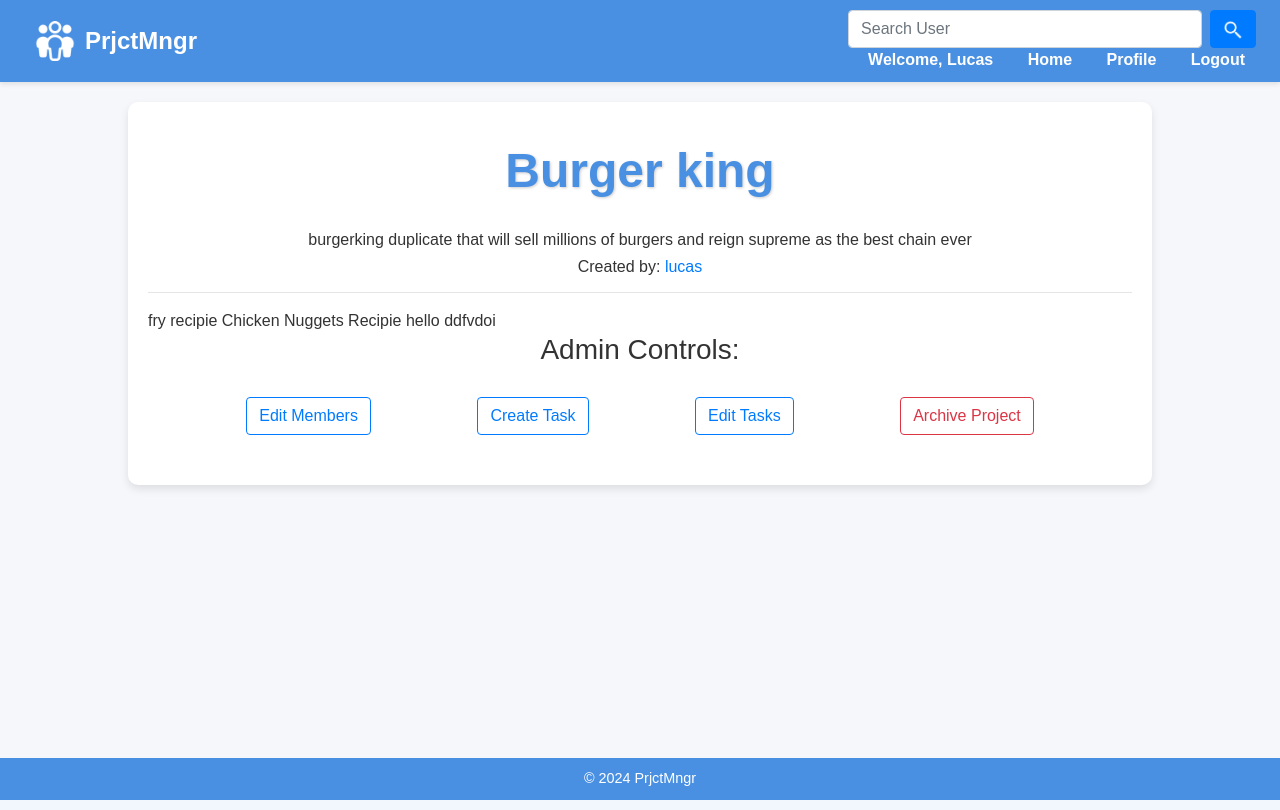
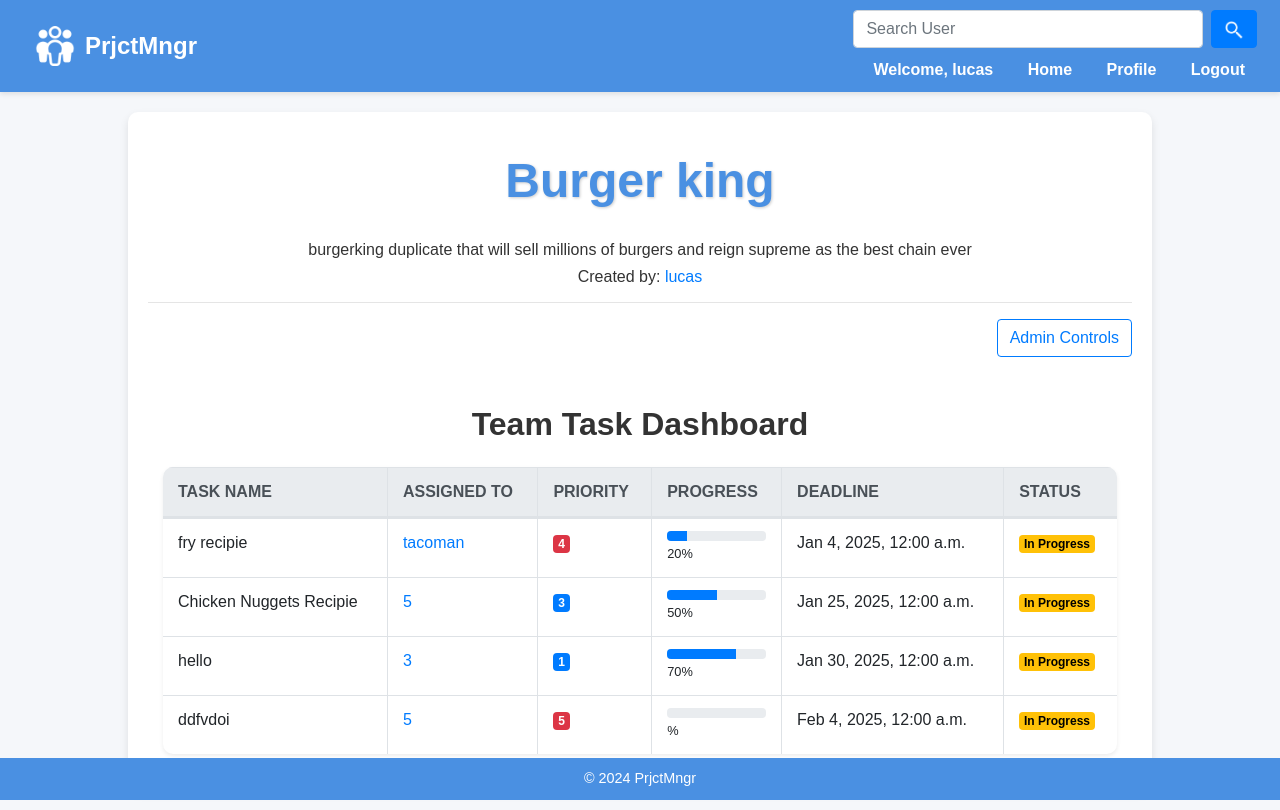
Before and after one commit to lucashurt/TeamManagement, a Django app: a page that uses team/templates/team.html in a window 1280 px wide. Run offline with Django 5.2, Linux system fonts and the light colour scheme; a user stored in the database is signed in; data comes from the database, SQL or seed files in the repository; both versions use the stored data as it was after the commit; parts of the project's set-up code (start-up, migrations or seed data) failed here and were passed over.

Commit message:
added task dashboard in team view that shows overview information on all the tasks in the current project

```diff
--- a/team/static/team.js
+++ b/team/static/team.js
@@ -5,6 +5,13 @@
 
     const createTaskContainer = document.getElementById('create_tasks');
     const editContainer = document.getElementById('edit_container');
+    const adminButton = document.getElementById('admin_button');
+    const adminDiv = document.getElementById('admin_div');
+
+    adminButton.addEventListener('click', () => {
+        if (adminDiv.style.display === "none") {adminDiv.style.display = "block";}
+        else adminDiv.style.display = "none";
+    })
 
     document.querySelector("#edit_members").addEventListener('click', () => {
         if (editContainer.style.display === 'none') {
--- a/team/templates/layout.html
+++ b/team/templates/layout.html
@@ -69,6 +69,61 @@
             margin: 20px auto;
             max-width: 80%;
         }
+        .table {
+            border-radius: 10px;
+            overflow: hidden;
+            background-color: #ffffff;
+            box-shadow: 0 4px 8px rgba(0, 0, 0, 0.1);
+            border-collapse: separate;
+            border-spacing: 0;
+            width: 100%;
+        }
+
+        .thead-light th {
+            background-color: #d9ecff; /* Light blue color */
+            text-transform: uppercase;
+            font-weight: bold;
+            color: #333;
+            border-bottom: 1px solid #dee2e6;
+        }
+
+        .table-hover tbody tr:hover {
+            background-color: #f1f1f1;
+        }
+
+        .table td, .table th {
+            padding: 12px 15px;
+            border-right: 1px solid #dee2e6;
+        }
+
+        .table td:last-child, .table th:last-child {
+            border-right: none;
+        }
+
+        .badge-info {
+            background-color: #007bff;
+        }
+
+        .badge-danger {
+            background-color: #dc3545;
+        }
+
+        .badge-success {
+            background-color: #28a745;
+        }
+
+        .badge-warning {
+            background-color: #ffc107;
+            color: #000;
+        }
+
+        .progress-bar.bg-primary {
+            background-color: #4a90e2;
+        }
+
+        .progress-bar.bg-success {
+            background-color: #28a745;
+        }
 
         /* Footer styling */
         footer {
@@ -100,16 +155,16 @@
             <img src="{% static 'appLogo.png' %}" alt="PrjtMngr Logo">
             PrjctMngr
         </a>
-        <div class="ml-auto">
+        <div class="ml-auto" >
             {% if user.is_authenticated %}
                 <form method="POST" action="{% url 'search' %}">
                     {% csrf_token %}
-                    <div class="form-row">
+                    <div class="form-row" style="margin-bottom: 10px">
                         <input required id="search_bar" name="search_term" class="form-control mr-sm-2" style="width:85%" type="search" placeholder="Search User"  aria-label="Search">
                         <button class="btn btn-primary" type = "submit"><img style="height:20px;pointer-events:none" src="{% static 'searchLogo.png' %}"></button>
                     </div>
                 </form>
-                <a>Welcome, {{ user.username|capfirst }}</a>
+                <a>Welcome, {{ user.username }}</a>
                 <a href="{% url 'index' %}">Home</a>
                 <a href="{% url 'profile' user.username %}" >Profile</a>
                 <a href="{% url 'logout' %}">Logout</a>
--- a/team/templates/profile.html
+++ b/team/templates/profile.html
@@ -15,8 +15,8 @@
 
     <div id="profile_info_div" style='justify-items: center; text-align: center;'>
         <h1 id="profile_username">{{ profile_user.username }}</h1>
-        <h5 style="font-weight: bold">About Me:</h5>
-        <h6 id ="profile_bio" style = "width:70%;"> {{ profile_user.bio }}</h6>
+        <h4 style="font-weight: bold">About Me:</h4>
+        <h6 id ="profile_bio" style = "width:50%;"> {{ profile_user.bio }}</h6>
         <div style="justify-content:center" class="row">
              {% if user == profile_user %}
                 <!-- Friend requests button -->
--- a/team/templates/team.html
+++ b/team/templates/team.html
@@ -6,12 +6,14 @@
     <h6 id ="team_description" style="text-align: center;margin-top:30px">{{ team.description }}</h6>
     <h6 style="text-align: center">Created by: <a href="{% url 'profile' team.creator.username %}">{{ team.creator }}</a></h6>
     <hr>
-    {% for task in tasks %}
-        {{ task.name }}
-    {% endfor %}
+
+    {% if user in team.members.all %}
         {% if user in team.admins.all %}
-        <div class="container" id="admin_div">
-            <h3 style="text-align: center">Admin Controls:</h3>
+            <div style="text-align: right">
+            <button id ="admin_button" class="btn btn-outline-primary"> Admin Controls </button>
+            </div>
+            <div class="container" id="admin_div" style="display:none">
+                <h3 style="text-align: center;font-weight: bold">Admin Controls:</h3>
                  <div class="row" style="justify-content:space-around;margin:30px">
                      <button id="edit_members" class = "btn btn-outline-primary">Edit Members</button>
                      <button id="create_task" class = "btn btn-outline-primary">Create Task</button>
@@ -24,7 +26,7 @@
         <! Code below is initially hidden from the screen and is only displayed using JS after an admin clicks on one of the buttons -->
 
         <div class="container">
-    <div id="edit_container" style="text-align: center;border:0.1px solid grey;border-radius: 10px;padding: 10px;display:none">
+        <div id="edit_container" style="text-align: center;border-radius: 10px;padding: 10px;display:none">
             <div id="add_member">
                 <h3>Add Member?</h3>
                 <div class="form-row" style="justify-content: center">
@@ -94,6 +96,59 @@
                 </form>
         </div>
         </div>
+
+    <div class="container mt-5" >
+        <h2 class="text-center mb-4" style="font-weight: bold;">Team Task Dashboard</h2>
+        <table class="table table-hover shadow-sm">
+            <thead class="thead-light">
+                <tr>
+                    <th scope="col">Task Name</th>
+                    <th scope="col">Assigned To</th>
+                    <th scope="col">Priority</th>
+                    <th scope="col">Progress</th>
+                    <th scope="col">Deadline</th>
+                    <th scope="col">Status</th>
+                </tr>
+            </thead>
+            <tbody>
+                {% for task in tasks %}
+                <tr>
+                    <td>{{ task.name }}</td>
+                    <td> <a href="{% url 'profile' task.assigned_to.username %}">{{ task.assigned_to.username }}</a></td>
+                    <td>
+                        <span class="badge badge-{% if task.priority > 3 %}danger{% else %}info{% endif %}">
+                            {{ task.priority }}
+                        </span>
+                    </td>
+                    <td>
+                        <div class="progress" style="height: 10px;">
+                            <div class="progress-bar {% if task.completed %}bg-success{% else %}bg-primary{% endif %}"
+                                 role="progressbar"
+                                 style="width: {{ task.progress }}%;"
+                                 aria-valuenow="{{ task.progress }}" aria-valuemin="0" aria-valuemax="100">
+                            </div>
+                        </div>
+                        <small>{{ task.progress }}%</small>
+                    </td>
+                    <td>{{ task.deadline|date:"M j, Y, g:i a" }}</td>
+                    <td>
+                        <span class="badge badge-{% if task.completed %}success{% else %}warning{% endif %}">
+                            {% if task.completed %}Completed{% else %}In Progress{% endif %}
+                        </span>
+                    </td>
+                </tr>
+                {% endfor %}
+            </tbody>
+        </table>
+    </div>
+
+    {% else %}
+        <div class = "alert alert-danger">
+            You do not have permission to access this page without being a part of the team first.
+        </div>
+    {% endif %}
+
+
 {% endblock %}
 {% block script %}
     <script src="{%  static 'team.js' %}"> </script>
--- a/team/views.py
+++ b/team/views.py
@@ -142,9 +142,6 @@
 
 @csrf_exempt
 def profile(request,username):
-    if request.method == 'POST':
-        pass
-    else:
         user = User.objects.get(username=username)
         if(request.user==user):
             friend_requests = FriendRequest.objects.filter(receiver=user)
```
Also changed, not shown: db.sqlite3. Lines whose indentation alone changed are shown as unchanged.
